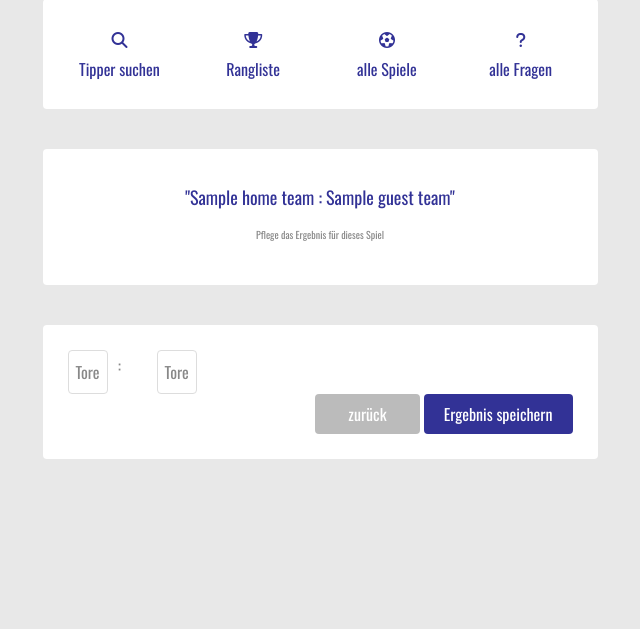
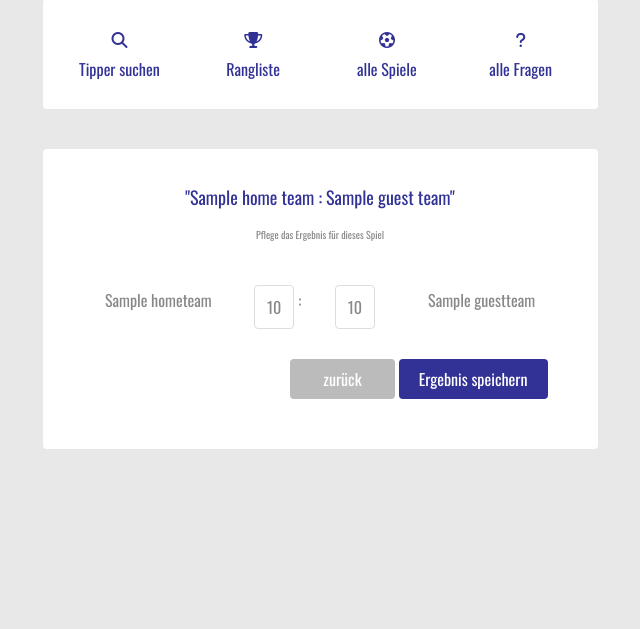
Before and after one commit to davidfehr/FCA, a Symfony app: template tippspiel/app/Resources/views/admin/game.html.twig in a window 1280 px wide. Shown: the part 361-990 px from the top of the page, without its empty margins (320-960 px from the left). After the commit the page ends 810 px from the top, so only its background shows below. Run offline with Twig, Linux system fonts and the light colour scheme; the template is opened without the code that fills it: most values are stand-ins (such as "Sample title", 1, 10 or a date in 2020); some libraries are stand-ins or nearby versions.

Commit message:
prefilling admin-game + mark answered questions and bets + is null fix

```diff
--- a/tippspiel/app/Resources/views/admin/allGames.html.twig
+++ b/tippspiel/app/Resources/views/admin/allGames.html.twig
@@ -26,6 +26,11 @@
                     <div class="row">
                         <div class="col-xs-12 col-md-12">
                             <p><a href="{{ path('adminGame', { 'gameId': game.id })}}">  {{ game.hometeam.name }} : {{ game.guestteam.name }} </a></p>
+                            {% if((game.homeTeamScore is null) or (game.guestTeamScore is null)) %}
+                                <i class="fa fa-question-circle-o" aria-hidden="true"></i>
+                            {% elseif((game.homeTeamScore is not null) and (game.guestTeamScore is not null)) %}
+                                <i class="fa fa-check" aria-hidden="true"></i>
+                            {% endif %}
                         </div>
                     </div>
                     <hr>
--- a/tippspiel/app/Resources/views/admin/game.html.twig
+++ b/tippspiel/app/Resources/views/admin/game.html.twig
@@ -15,34 +15,36 @@
             <div class="f1">
                 <h4>"{{ game.homeTeam.name }} : {{ game.guestTeam.name }}"</h4>
                 <p style="font-size:10px;">Pflege das Ergebnis für dieses Spiel</p>
-            </div>
-        </div>
-    </div>
 
-    <div class="row">
-        <div class="col-sm-10 col-sm-offset-1 col-md-8 col-md-offset-2 col-lg-6 col-lg-offset-3 form-box" >
             <form role="form" action="{{ path('updateAdminGame') }}" method="post" class="f1">
                 <input type="hidden" name="gameId" id="inputGameId" value="{{ game.id|e }}">
+
                 <div class="row">
+                    <div class="col-xs-12 col-md-4">
+                        <p>{{ game.hometeam.name|e }}<p>
+                    </div>
                     <div class="col-xs-12 col-md-1">
-                        <input type="text" class="form-control" name="homeTeamScore" maxlength="2" id="disabledInput" placeholder="Tore">
+                        <input type="text" class="form-control" name="homeTeamScore" maxlength="2" id="disabledInput" placeholder="{{ game.homeTeamScore }}">
                     </div>
                     <div class="col-xs-12 col-md-1 text-center"> : </div>
                     <div class="col-xs-12 col-md-1">
-                        <input type="text" class="form-control" name="guestTeamScore" maxlength="2" id="disabledInput" placeholder="Tore">
+                        <input type="text" class="form-control"  name="guestTeamScore" maxlength="2" id="disabledInput" placeholder="{{ game.guestTeamScore }}">
                     </div>
                     <div class="col-xs-12 col-md-1"></div>
                     <div class="col-xs-12 col-md-4">
+                        <p>{{ game.guestteam.name|e }} <p>
                     </div>
                 </div>
-
+                    <br>
                 <div class="f1-buttons">
                     <button type="button" class="btn btn-previous">zurück</button>
                     <button type="submit" name="submit" class="btn btn-submit">Ergebnis speichern</button>
                 </div>
 
             </form>
+            </div>
         </div>
     </div>
 
+
 {% endblock %}
--- a/tippspiel/app/Resources/views/result/allGames.html.twig
+++ b/tippspiel/app/Resources/views/result/allGames.html.twig
@@ -26,6 +26,11 @@
                     <div class="row">
                         <div class="col-xs-12 col-md-12">
                             <p><a href="{{ path('gameDetail', { 'gameId': game.id })}}">  {{ game.hometeam.name }} : {{ game.guestteam.name }} </a></p>
+                            {% if((game.homeTeamScore is null) or (game.guestTeamScore is null)) %}
+                                <i class="fa fa-question-circle-o" aria-hidden="true"></i>
+                            {% elseif((game.homeTeamScore is not null) and (game.guestTeamScore is not null)) %}
+                                <i class="fa fa-check" aria-hidden="true"></i>
+                            {% endif %}
                         </div>
                     </div>
                         <hr>
--- a/tippspiel/app/Resources/views/result/allQuestions.html.twig
+++ b/tippspiel/app/Resources/views/result/allQuestions.html.twig
@@ -26,6 +26,11 @@
                     <div class="row">
                         <div class="col-xs-12 col-md-12">
                             <p><a href="{{ path('questionDetail', { 'questionId': question.id })}}">  {{ question.question }} </a></p>
+                            {% if(question.correctAnswer is null) %}
+                                <i class="fa fa-question-circle-o" aria-hidden="true"></i>
+                            {% elseif(question.correctAnswer is not null) %}
+                                <i class="fa fa-check" aria-hidden="true"></i>
+                            {% endif %}
                         </div>
                     </div>
                     <hr>
--- a/tippspiel/app/Resources/views/result/detail.html.twig
+++ b/tippspiel/app/Resources/views/result/detail.html.twig
@@ -64,7 +64,7 @@
                     <div class="col-xs-12 col-md-2">
                     </div>
                 </div>
-                    {% if(bet.game.homeTeamScore == null) or (bet.game.guestTeamScore == null) %}
+                    {% if((bet.game.homeTeamScore is null) or (bet.game.guestTeamScore is null)) %}
                         <i class="fa fa-question-circle-o" aria-hidden="true"></i>
                     {% elseif(bet.homeTeamScore == bet.game.homeTeamScore) and (bet.guestTeamScore == bet.game.guestTeamScore) %}
                         <i class="fa fa-check" aria-hidden="true"></i>
```
Also changed, not shown: tippspiel/db647803189_20161007.sql.
